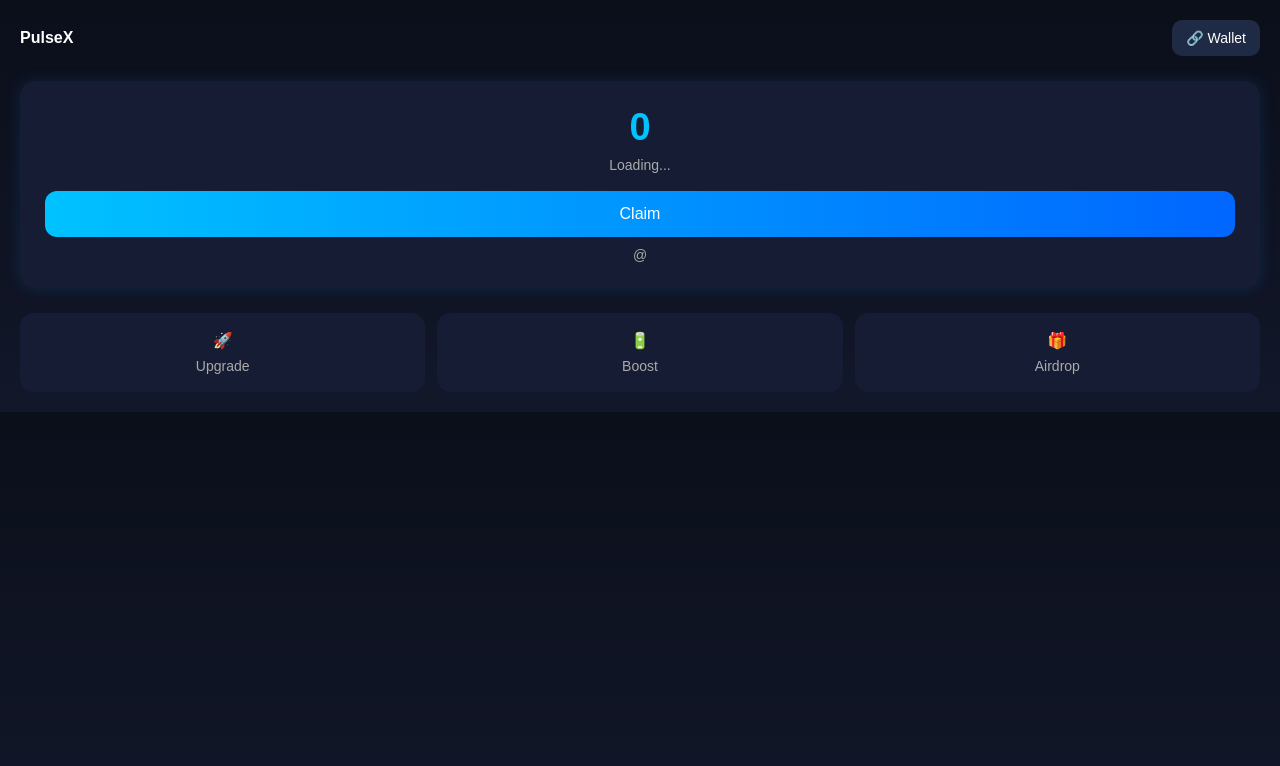
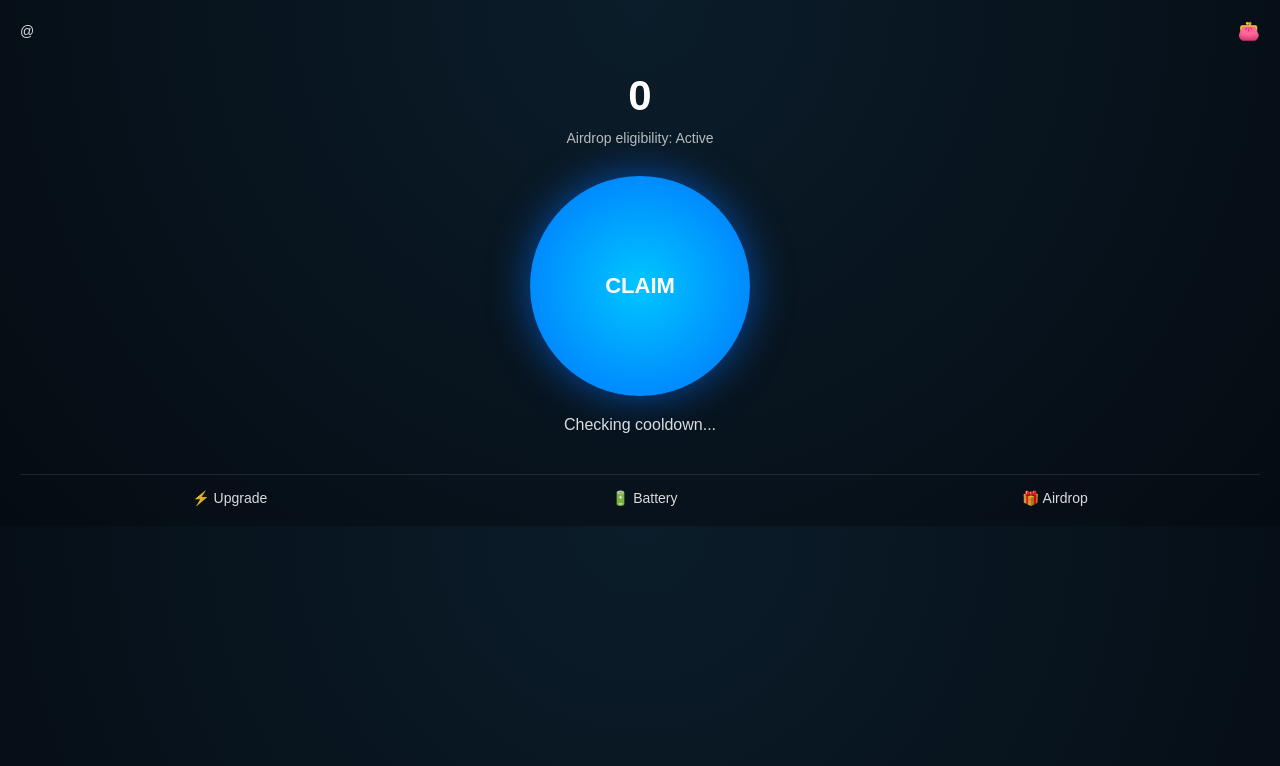
Before and after one commit to henryotutu909-web/pulsex-backend, a Flask app: page /dashboard in a window 1280 px wide. Shown: the top 766 px of the page. Run offline with Flask 3, Linux system fonts and the light colour scheme; some libraries are stand-ins or nearby versions.

Commit message:
Update dashboard.html

```diff
--- a/templates/dashboard.html
+++ b/templates/dashboard.html
@@ -1,105 +1,96 @@
 <!DOCTYPE html>
 <html lang="en">
 <head>
-    <meta charset="UTF-8">
+  <meta charset="UTF-8" />
   <title>PulseX Dashboard</title>
-    <meta name="viewport" content="width=device-width, initial-scale=1.0">
+  <meta name="viewport" content="width=device-width, initial-scale=1.0" />
 
-    <!-- Telegram WebApp -->
+  <!-- Telegram Mini App -->
   <script src="https://telegram.org/js/telegram-web-app.js"></script>
 
   <style>
     body {
       margin: 0;
       font-family: Arial, sans-serif;
-            background: linear-gradient(180deg, #0b0f1a, #12172a);
+      background: radial-gradient(circle at top, #0b1d2a, #050b12);
       color: #fff;
+      text-align: center;
     }
 
     .container {
       padding: 20px;
     }
 
-        .top-bar {
+    .header {
       display: flex;
       justify-content: space-between;
       align-items: center;
     }
 
-        .wallet-btn {
-            background: #1f2a44;
-            padding: 10px 14px;
-            border-radius: 10px;
+    .username {
       font-size: 14px;
+      opacity: 0.85;
+    }
+
+    .wallet {
+      font-size: 18px;
       cursor: pointer;
     }
 
-        .points-box {
-            margin-top: 25px;
-            text-align: center;
-            background: #161c33;
-            padding: 25px;
-            border-radius: 16px;
-            box-shadow: 0 0 15px rgba(0, 153, 255, 0.15);
+    .points {
+      font-size: 42px;
+      font-weight: bold;
+      margin: 30px 0 10px;
     }
 
-        .points {
-            font-size: 38px;
+    .airdrop {
+      font-size: 14px;
+      opacity: 0.7;
+      margin-bottom: 30px;
+    }
+
+    .claim-btn {
+      width: 220px;
+      height: 220px;
+      border-radius: 50%;
+      border: none;
+      background: radial-gradient(circle, #00c6ff, #0072ff);
+      color: #fff;
+      font-size: 22px;
       font-weight: bold;
-            color: #00c2ff;
+      cursor: pointer;
+      box-shadow: 0 0 40px rgba(0, 114, 255, 0.6);
+      transition: transform 0.15s ease, opacity 0.15s ease;
+    }
+
+    .claim-btn:disabled {
+      opacity: 0.5;
+      cursor: not-allowed;
+      box-shadow: none;
+    }
+
+    .claim-btn:active {
+      transform: scale(0.96);
     }
 
     .countdown {
-            margin-top: 8px;
-            font-size: 14px;
-            color: #aaa;
+      margin-top: 20px;
+      font-size: 16px;
+      opacity: 0.85;
     }
 
-        .claim-btn {
-            margin-top: 18px;
-            width: 100%;
-            padding: 14px;
-            background: linear-gradient(90deg, #00c2ff, #0066ff);
-            border: none;
-            border-radius: 12px;
-            font-size: 16px;
-            color: #fff;
-            cursor: pointer;
+    .nav {
+      display: flex;
+      justify-content: space-around;
+      margin-top: 40px;
+      padding-top: 15px;
+      border-top: 1px solid rgba(255,255,255,0.1);
     }
 
-        .claim-btn:disabled {
-            background: #333;
-            cursor: not-allowed;
-        }
-
-        .actions {
-            display: flex;
-            justify-content: space-between;
-            margin-top: 25px;
-            gap: 12px;
-        }
-
-        .action-card {
-            flex: 1;
-            background: #161c33;
-            padding: 18px;
-            border-radius: 14px;
-            text-align: center;
+    .nav div {
+      font-size: 14px;
+      opacity: 0.85;
       cursor: pointer;
-        }
-
-        .action-card span {
-            display: block;
-            margin-top: 8px;
-            font-size: 14px;
-            color: #aaa;
-        }
-
-        .username {
-            margin-top: 10px;
-            font-size: 14px;
-            color: #aaa;
-            text-align: center;
     }
   </style>
 </head>
@@ -107,47 +98,21 @@
 <body>
   <div class="container">
 
-    <!-- TOP BAR -->
-    <div class="top-bar">
-        <div><strong>PulseX</strong></div>
-        <div class="wallet-btn" onclick="window.location.href='/wallet'">
-            🔗 Wallet
-        </div>
+    <div class="header">
+      <div class="username" id="username">Loading...</div>
+      <div class="wallet">👛</div>
     </div>
 
-    <!-- POINTS -->
-    <div class="points-box">
     <div class="points" id="points">0</div>
-        <div class="countdown" id="countdown">Loading...</div>
+    <div class="airdrop">Airdrop eligibility: Active</div>
 
-        <button class="claim-btn" id="claimBtn" onclick="claimPoints()">
-            Claim
-        </button>
+    <button class="claim-btn" id="claimBtn">CLAIM</button>
+    <div class="countdown" id="countdown">Checking cooldown...</div>
 
-        <div class="username" id="username">Loading user...</div>
-    </div>
-
-    <!-- ACTIONS -->
-    <div class="actions">
-
-        <!-- UPGRADE -->
-        <div class="action-card" onclick="window.location.href='/upgrade'">
-            🚀
-            <span>Upgrade</span>
-        </div>
-
-        <!-- BATTERY -->
-        <div class="action-card" onclick="window.location.href='/battery'">
-            🔋
-            <span>Boost</span>
-        </div>
-
-        <!-- AIRDROP -->
-        <div class="action-card" onclick="alert('Airdrop info coming soon')">
-            🎁
-            <span>Airdrop</span>
-        </div>
-
+    <div class="nav">
+      <div>⚡ Upgrade</div>
+      <div>🔋 Battery</div>
+      <div>🎁 Airdrop</div>
     </div>
 
   </div>
@@ -156,64 +121,85 @@
   const tg = window.Telegram.WebApp;
   tg.ready();
 
-    const userId = tg.initDataUnsafe?.user?.id;
-    const username = tg.initDataUnsafe?.user?.username || "Guest";
+  const user = tg.initDataUnsafe?.user;
+  const userId = user?.id;
+  const username = user?.username ? "@" + user.username : "User";
 
-    document.getElementById("username").innerText = "@" + username;
+  const pointsEl = document.getElementById("points");
+  const usernameEl = document.getElementById("username");
+  const claimBtn = document.getElementById("claimBtn");
+  const countdownEl = document.getElementById("countdown");
 
-    function fetchUser() {
-        fetch(`/api/user/${userId}?username=@${username}`)
-            .then(res => res.json())
-            .then(data => {
-                document.getElementById("points").innerText = data.points;
+  let cooldownSeconds = 0;
+  let countdownTimer = null;
 
-                if (data.next_claim_in > 0) {
-                    startCountdown(data.next_claim_in);
-                    document.getElementById("claimBtn").disabled = true;
-                } else {
-                    document.getElementById("countdown").innerText = "Available";
-                    document.getElementById("claimBtn").disabled = false;
-                }
-            });
+  usernameEl.textContent = username;
+
+  async function loadUser() {
+    if (!userId) {
+      countdownEl.textContent = "Telegram user not detected";
+      claimBtn.disabled = true;
+      return;
     }
 
-    function startCountdown(seconds) {
-        const el = document.getElementById("countdown");
-        let remaining = seconds;
+    const res = await fetch(`/api/user/${userId}?username=${encodeURIComponent(username)}`);
+    const data = await res.json();
 
-        const interval = setInterval(() => {
-            if (remaining <= 0) {
-                el.innerText = "Available";
-                document.getElementById("claimBtn").disabled = false;
-                clearInterval(interval);
+    pointsEl.textContent = data.points;
+    cooldownSeconds = data.next_claim_in || 0;
+
+    updateUI();
+  }
+
+  function updateUI() {
+    clearInterval(countdownTimer);
+
+    if (cooldownSeconds <= 0) {
+      countdownEl.textContent = "Claim available";
+      claimBtn.disabled = false;
+      return;
+    }
+
+    claimBtn.disabled = true;
+
+    countdownTimer = setInterval(() => {
+      cooldownSeconds--;
+
+      if (cooldownSeconds <= 0) {
+        clearInterval(countdownTimer);
+        countdownEl.textContent = "Claim available";
+        claimBtn.disabled = false;
       } else {
-                const h = Math.floor(remaining / 3600);
-                const m = Math.floor((remaining % 3600) / 60);
-                const s = remaining % 60;
-                el.innerText = `${h}h ${m}m ${s}s`;
-                remaining--;
+        const h = Math.floor(cooldownSeconds / 3600);
+        const m = Math.floor((cooldownSeconds % 3600) / 60);
+        const s = cooldownSeconds % 60;
+        countdownEl.textContent = `Next claim in ${h}h ${m}m ${s}s`;
       }
     }, 1000);
   }
 
-    function claimPoints() {
-        fetch("/api/claim", {
+  claimBtn.addEventListener("click", async () => {
+    claimBtn.disabled = true;
+
+    const res = await fetch("/api/claim", {
       method: "POST",
-            headers: {"Content-Type": "application/json"},
-            body: JSON.stringify({ user_id: userId })
-        })
-        .then(res => res.json())
-        .then(data => {
+      headers: { "Content-Type": "application/json" },
+      body: JSON.stringify({ user_id: userId, username })
+    });
+
+    const data = await res.json();
+
     if (data.success) {
-                fetchUser();
+      pointsEl.textContent = data.points;
+      cooldownSeconds = data.next_claim_in;
+      updateUI();
     } else {
-                alert(data.message || "Claim not available yet");
+      cooldownSeconds = data.next_claim_in || 0;
+      updateUI();
     }
   });
-    }
 
-    fetchUser();
+  loadUser();
 </script>
-
 </body>
 </html>
```
Lines whose indentation alone changed are shown as unchanged.
